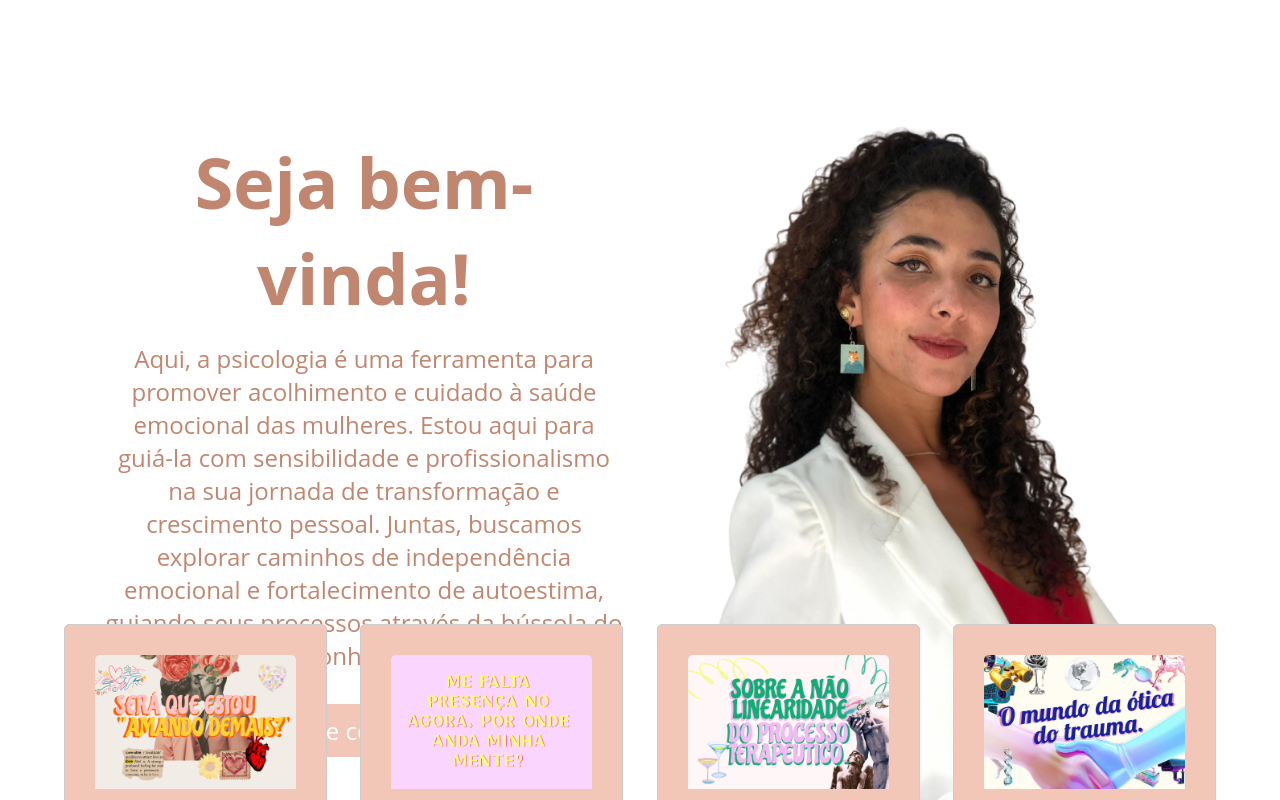
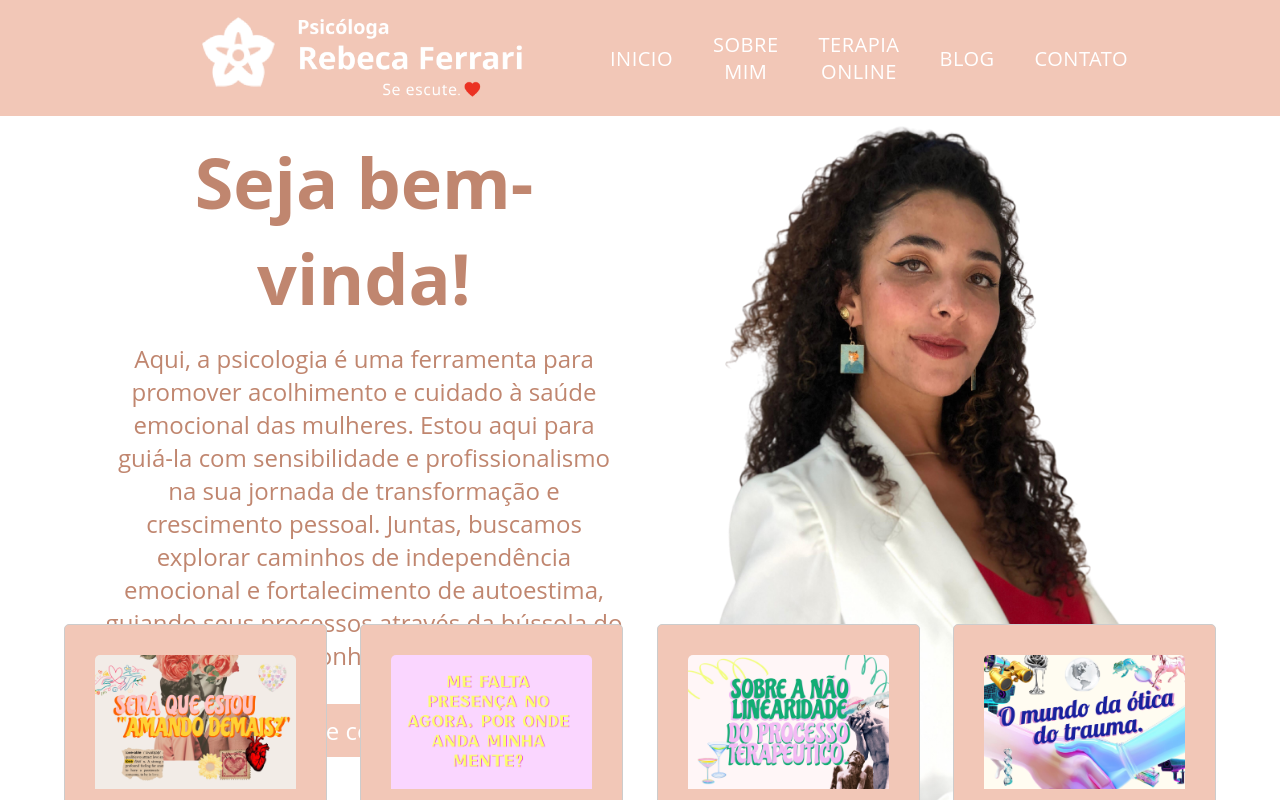
Before and after one commit to tiagoramossilva/rebecaferrari-site, a plain HTML site: page index.html in a window 1280 px wide. Shown: the top 800 px of the page. Drawn offline with nearby package versions, Linux system fonts and the light colour scheme.

Commit message:
navbar atualizacao

```diff
--- a/index.html
+++ b/index.html
@@ -11,7 +11,7 @@
   <meta name="keywords"
     content="Psicóloga, Junguiana, Terapia, Saúde mental, Aconselhamento psicológico, Psicoterapia, Psicologia clínica, Bem-estar emocional, Autoconhecimento, Ansiedade, Depressão, Estresse, Relacionamentos, Autoestima, Crescimento pessoal, Orientação profissional, Psicoterapeuta, Terapeuta cognitivo-comportamental, Terapia online, Mindfulness, Resiliência emocional">
 
-  <script src="https://code.jquery.com/jquery-3.6.0.min.js" async></script>
+  <script src="https://code.jquery.com/jquery-3.6.0.min.js"></script>
   <script>
     $(function () {
       $("#navbarr").load("./components/layout/navbar.html");
```
